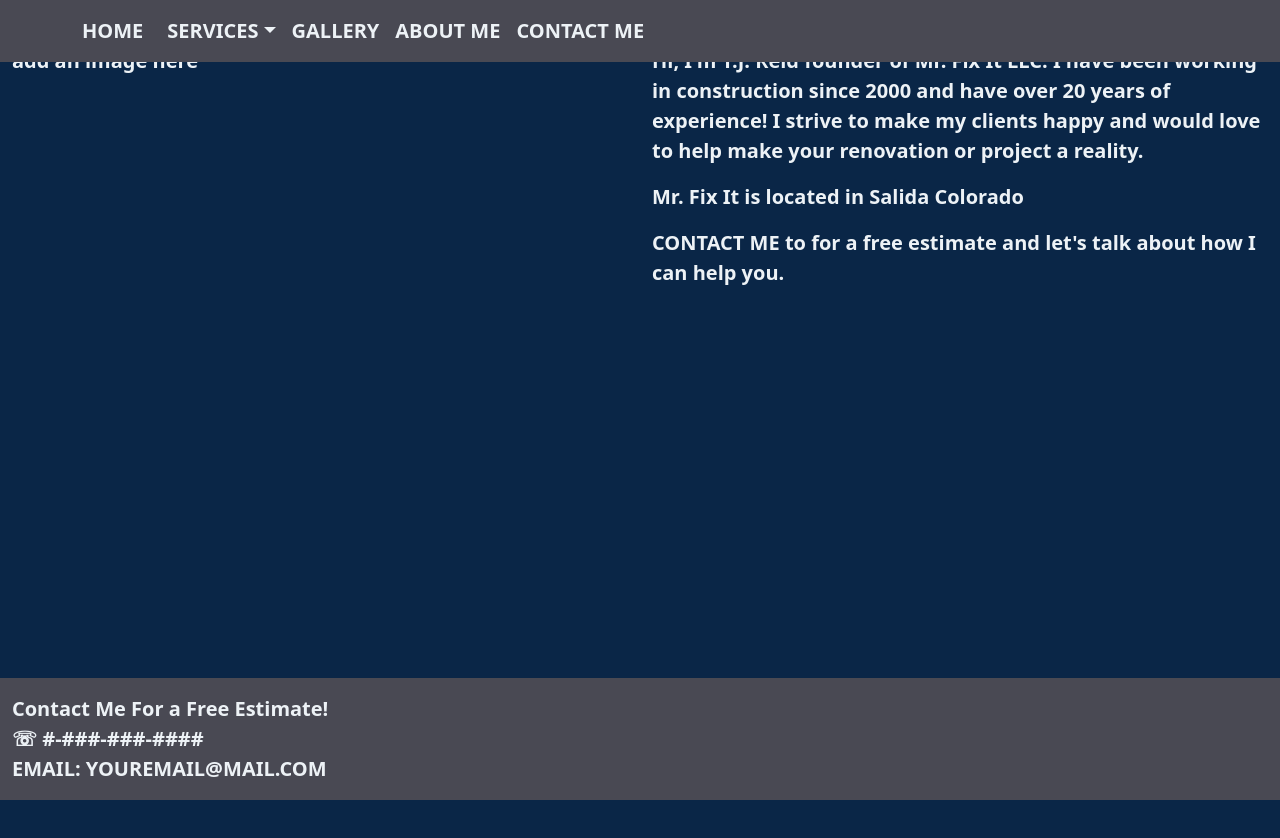
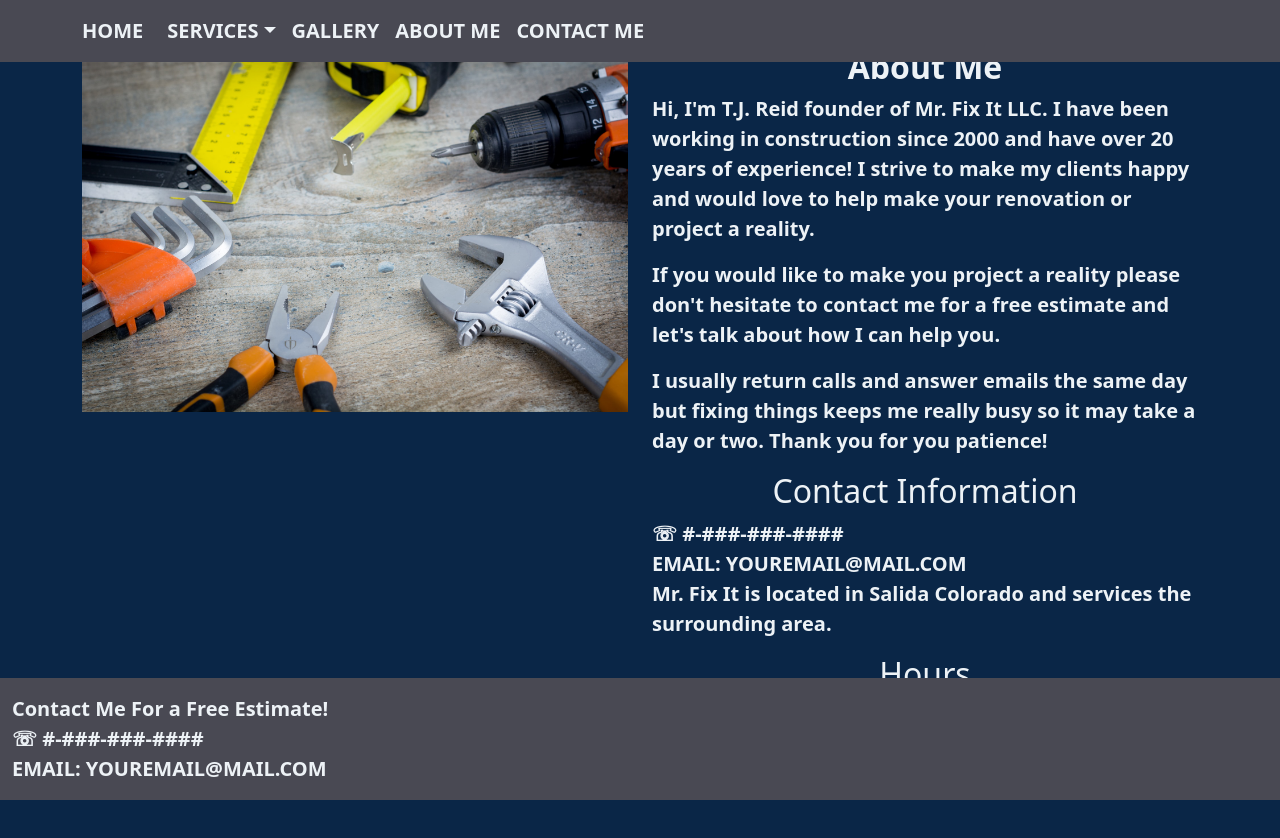
Before and after one commit to BitForgeCraftedCode/Mr-Fixit, a Gatsby site: page /about in a window 1280 px wide. Before the commit the page ends 800 px from the top, so only its background shows below. Built offline with nearby package versions, Linux system fonts and the light colour scheme; Gatsby itself is replaced by a stand-in of ours.

Commit message:
add content and styles to about page

```diff
--- a/src/pages/about.js
+++ b/src/pages/about.js
@@ -1,26 +1,42 @@
 import * as React from 'react'
+import { StaticImage } from "gatsby-plugin-image"
 import { Link } from 'gatsby'
 import Layout from '../components/layout'
+import Container from 'react-bootstrap/Container'
 import Row from 'react-bootstrap/Row';
 import Col from 'react-bootstrap/Col';
 import { Seo } from "../components/seo"
 
+import { aboutImg } from "./about.module.css"
+
 const AboutPage = () => {
   return (
     <Layout>
-        <h1>About Me</h1>
+      <Container>
+
         <Row>
-          <Col xs={12} md={6} lg={6}>add an image here</Col>
-          <Col xs={12} md={6} lg={6}>
+          <Col xs={12} md={6} lg={6} className="mt-5"><StaticImage src="../images/services/handyman.jpg" alt="handy man" className={aboutImg} /></Col>
+          <Col xs={12} md={6} lg={6} className="mt-5">
+            <h1 className="text-center">About Me</h1>
             <p>
               Hi, I'm T.J. Reid founder of Mr. Fix It LLC. I have been working in construction since 2000
               and have over 20 years of experience! I strive to make my clients happy and would love to
               help make your renovation or project a reality.
             </p>
-            <p>Mr. Fix It is located in Salida Colorado</p>
-            <p><Link to="/contact">Contact me</Link> to for a free estimate and let's talk about how I can help you.</p>
+            <p>If you would like to make you project a reality please don't hesitate to contact me for a free estimate and let's talk about how I can help you.</p>
+            <p>I usually return calls and answer emails the same day but fixing things keeps me really busy so it may take a day or two. Thank you for you patience!</p>
+            <h2 className="text-center">Contact Information</h2>
+            <p>
+              <a href="tel:+###########">&#9743; #-###-###-####</a><br/>
+              <a href="mailto:youremail@mail.com">Email: youremail@mail.com</a><br/>
+              Mr. Fix It is located in Salida Colorado and services the surrounding area.
+            </p>
+            <h2 className="text-center">Hours</h2>
+            <p>Monday - Saturday 7am - 6pm</p>
+            <p>Closed on Sunday</p>
           </Col>
         </Row>
+      </Container>
     </Layout>
   )
 }
--- /dev/null
+++ b/src/pages/about.module.css
@@ -0,0 +1,18 @@
+/*
+	color
+	red: #FF5656
+	white: #EDF2F6
+	blue: #6A7EFC
+	gray: #494953
+
+	blue1: #0A2647
+	blue2: #144272
+	blue3: #205295
+	blue4: #2C74B3
+*/
+
+.about-img {
+	max-width: 500px;
+	border-radius: 300px;
+	margin-bottom: 20px;
+}
```
